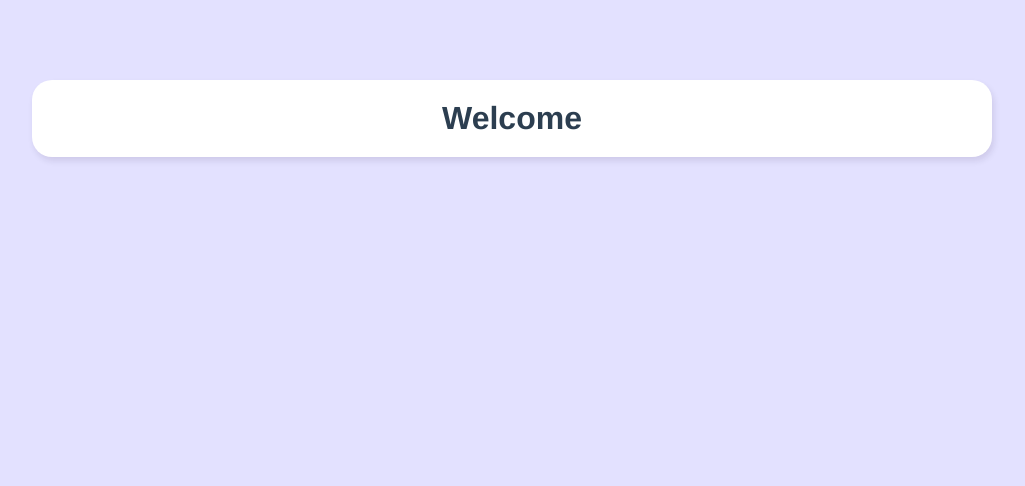
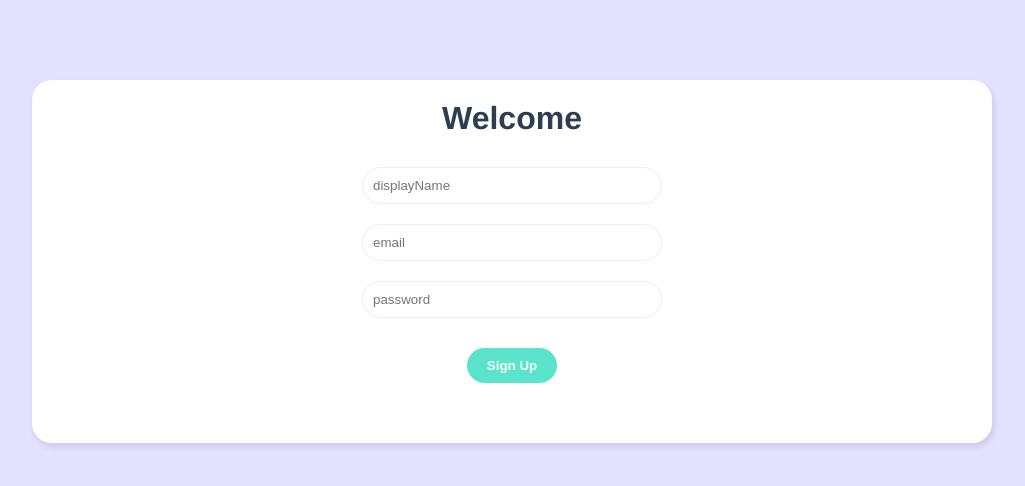
Before and after one commit to digaodev/vue-live-chat, a Vue app: page / in a window 1280 px wide. Shown: the top 486 px of the page, without its empty margins (128-1153 px from the left). Built offline with nearby package versions, Linux system fonts and the light colour scheme.

Commit message:
feat: Add Welcome page

```diff
--- a/src/views/Welcome.vue
+++ b/src/views/Welcome.vue
@@ -1,19 +1,48 @@
 <template>
   <div class="welcome container">
     <h1>Welcome</h1>
+    <SignupForm />
   </div>
 </template>
 
 <script>
+import SignupForm from '../components/SignupForm.vue'
+
 export default {
   name: "Welcome",
-  components: {}
+  components: { SignupForm }
 };
 </script>
 
 <style>
-.welcome {
-  padding: 20px 0;
-  text-align: center;
-}
+ .welcome {
+    text-align: center;
+    padding: 20px 0;
+  }
+  /* form styles */
+  .welcome form {
+    width: 300px;
+    margin: 20px auto;
+  }
+  .welcome label {
+    display: block;
+    margin: 20px 0 10px;
+  }
+  .welcome input {
+    width: 100%;
+    padding: 10px;
+    border-radius: 20px;
+    border: 1px solid #eee;
+    outline: none;
+    color: #999;
+    margin: 10px auto;
+  }
+  .welcome span{
+    font-weight: bold;
+    text-decoration: underline;
+    cursor: pointer;
+  }
+  .welcome button {
+    margin: 20px auto;
+  }
 </style>
```
